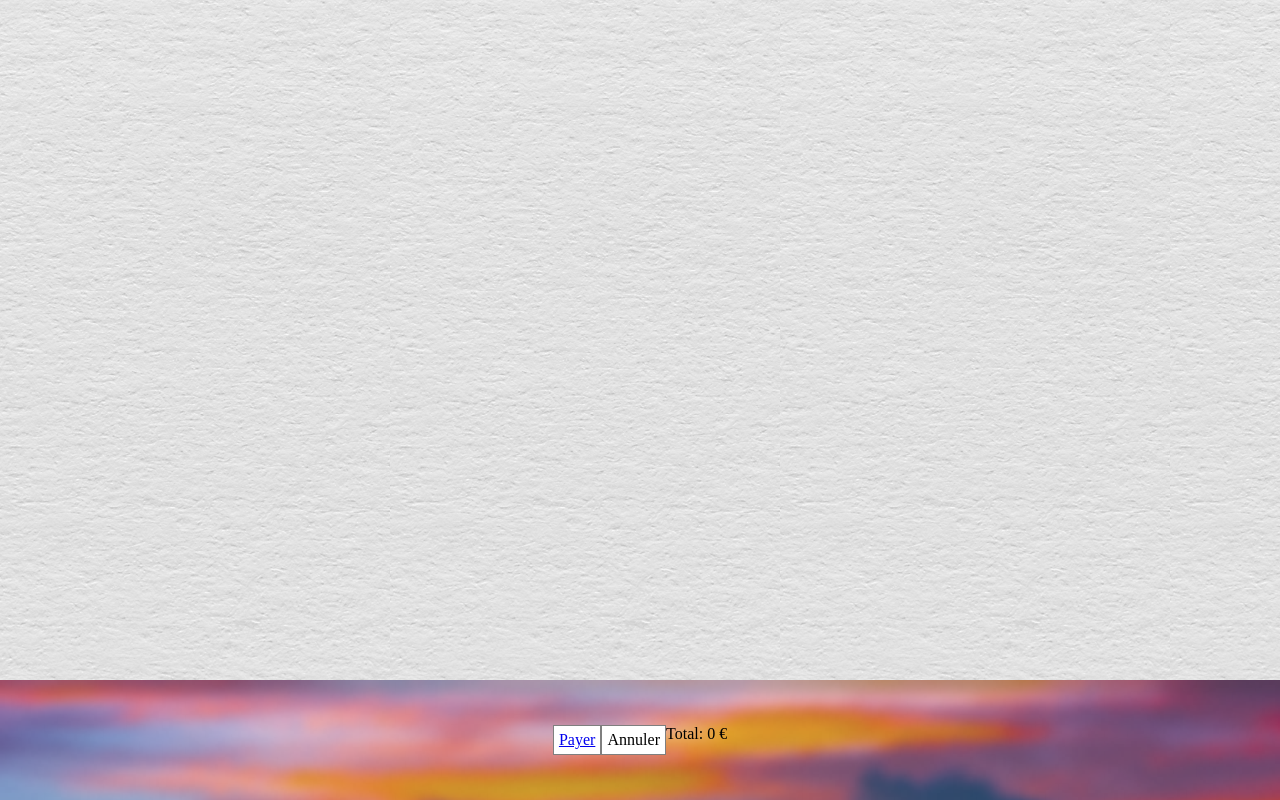
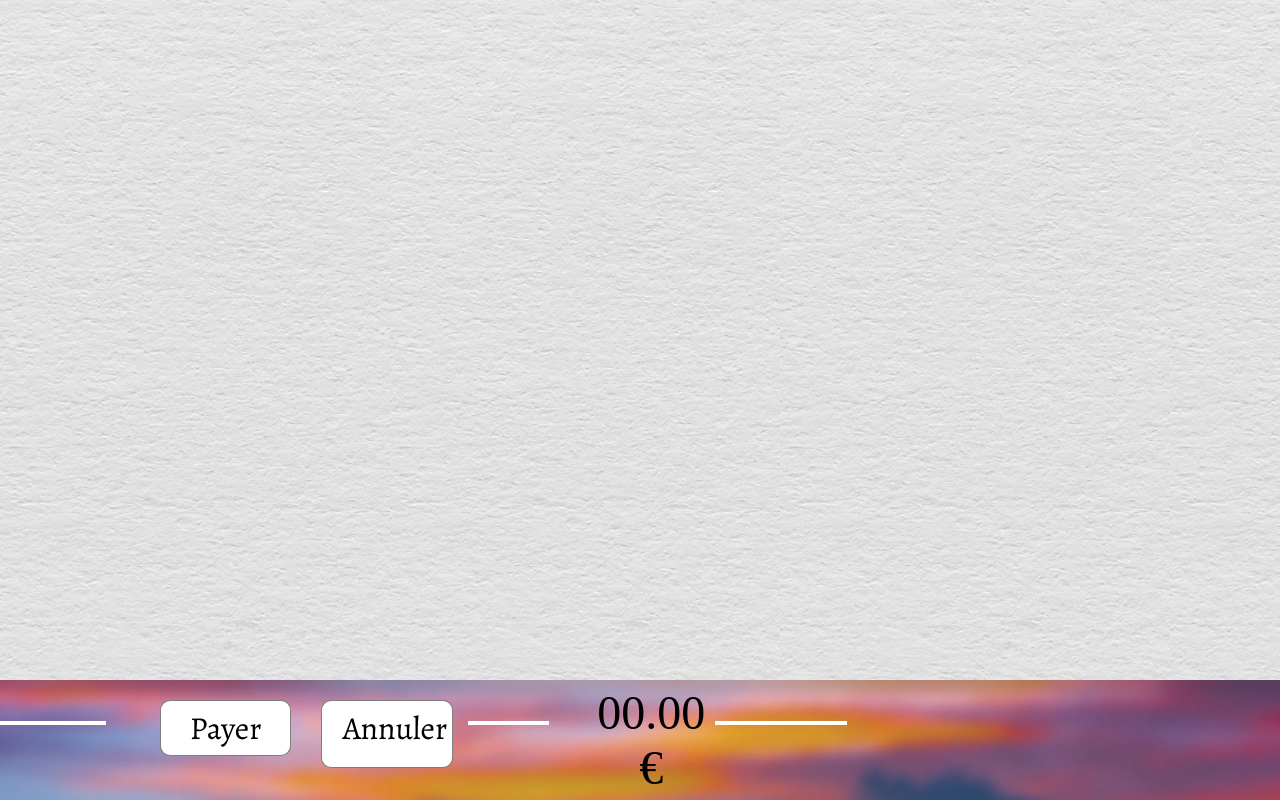
Before and after one commit to RubenDavidAbreu/nagashima, an Angular app: page /footer in a window 1280 px wide. Built offline with nearby package versions, Linux system fonts and the light colour scheme.

Commit message:
CSS footer

```diff
--- a/src/app/commande.service.ts
+++ b/src/app/commande.service.ts
@@ -1,9 +1,8 @@
 import { Injectable } from '@angular/core';
 
 @Injectable({
-  providedIn: 'root'
+  providedIn: 'root',
 })
-
 export class Commande {
   items: CommandeItem[] = [];
   tooManyBoxesReached: boolean = false;
@@ -14,7 +13,7 @@ export class Commande {
 
   addItem(box: any) {
     if (this.getTotalQuantity() < 10) {
-      const existingItem = this.items.find(item => item.box === box);
+      const existingItem = this.items.find((item) => item.box === box);
       if (existingItem) {
         existingItem.quantity += 1;
       } else {
@@ -26,7 +25,7 @@ export class Commande {
   }
 
   removeItem(box: any) {
-    const existingItem = this.items.find(item => item.box === box);
+    const existingItem = this.items.find((item) => item.box === box);
     if (existingItem) {
       if (existingItem.quantity > 1) {
         existingItem.quantity -= 1;
@@ -43,8 +42,18 @@ export class Commande {
     this.items = [];
   }
 
-  getTotalPrice(): number {
-    return Number(this.items.reduce((total, item) => total + (item.box.price * item.quantity), 0).toFixed(2));
+  getTotalPrice(): any {
+    const nbr: number = Number(
+      this.items
+        .reduce((total, item) => total + item.box.price * item.quantity, 0)
+        .toFixed(2)
+    );
+    if (nbr == 0) {
+      return '00.00';
+    }
+    else{
+      return nbr;
+    }
   }
 
   getTotalQuantity(): number {
@@ -52,11 +61,10 @@ export class Commande {
   }
 
   getItemQuantity(box: any): number {
-    const existingItem = this.items.find(item => item.box === box);
+    const existingItem = this.items.find((item) => item.box === box);
     if (existingItem) {
       return existingItem.quantity;
-    }
-    else {
+    } else {
       return 0;
     }
   }
--- a/src/app/footer/footer.component.css
+++ b/src/app/footer/footer.component.css
@@ -2,6 +2,60 @@
   display: flex;
   align-items: center;
   margin: auto;
-  justify-content: center;
 
 }
+.mrd{
+  text-decoration: none;
+  color: black;
+}
+#boxesActions{
+  display: flex;
+}
+.whiteButton{
+  width: fit-content;
+  border-radius: 10px;
+  text-align: center;
+  max-height: 7vh;
+  margin: 15PX;
+  width: 7vw;
+  padding: 5px 20px 5px 20px;
+  font-size: 2em;
+  font-family: 'Alegreya';
+  cursor: pointer;
+}
+
+
+
+.total{
+  display: flex;
+  text-align: center;
+  align-items: center;
+  font-size: 3em;
+  width: 10Vw;
+}
+
+#ligne1{
+  position: relative;
+  width: 8vw;
+  margin: 0 3vw 0 0;
+  border: solid 0.3vh white;
+  height: 0;
+  top: 4.5vh;
+}
+
+#ligne3{
+  position: relative;
+  width: 10VW;
+  margin: 0 3vw 0 0;
+  border: solid 0.3vh white;
+  height: 0;
+  top: 4.5vh;
+}
+#ligne2{
+  position: relative;
+  width: 6vw;
+  margin: 0 3vw 0 0;
+  border: solid 0.3vh white;
+  height: 0;
+  top: 4.5vh;
+}
--- a/src/app/footer/footer.component.html
+++ b/src/app/footer/footer.component.html
@@ -14,18 +14,23 @@
   </div>
   <div id="footer">
     <div id="commandeContainer">
-
       <!-- Action -->
       <div id="boxesActions" class="fRow">
-        <a routerLink="/panier"><div class="whiteButton">Payer</div></a>
+        <hr id="ligne1" />
+        <a class="mrd" routerLink="/panier"
+          ><div class="whiteButton">Payer</div></a
+        >
         <div
           class="whiteButton"
           onclick="toggleClasses('cancelCommand', 'hidden')"
         >
           Annuler
         </div>
-        <div>Total: {{ commande.getTotalPrice() }} €</div>
+        <hr id="ligne2" />
+        <div class="total">{{ commande.getTotalPrice() }} €</div>
+        <hr id="ligne3" />
       </div>
+
       <!-- <div id="panierAction" class="whiteButton hidden" onclick="toggleClasses('cancelCommand', 'hidden')">Annuler la commande</div> -->
     </div>
   </div>
--- a/src/app/panier/panier.component.css
+++ b/src/app/panier/panier.component.css
@@ -49,6 +49,7 @@
 /* Bouton */
 .crossPanier {
     position: absolute;
+    transform: rotate(180deg);
     top: 18vh;
     left: 20vw;
     width: 3vw;
--- a/src/styles.css
+++ b/src/styles.css
@@ -36,6 +36,7 @@ body {
 /* position */
 .fRow {
     display: flex;
+
 }
 
 .fCol {
```
Lines whose indentation alone changed are shown as unchanged.
